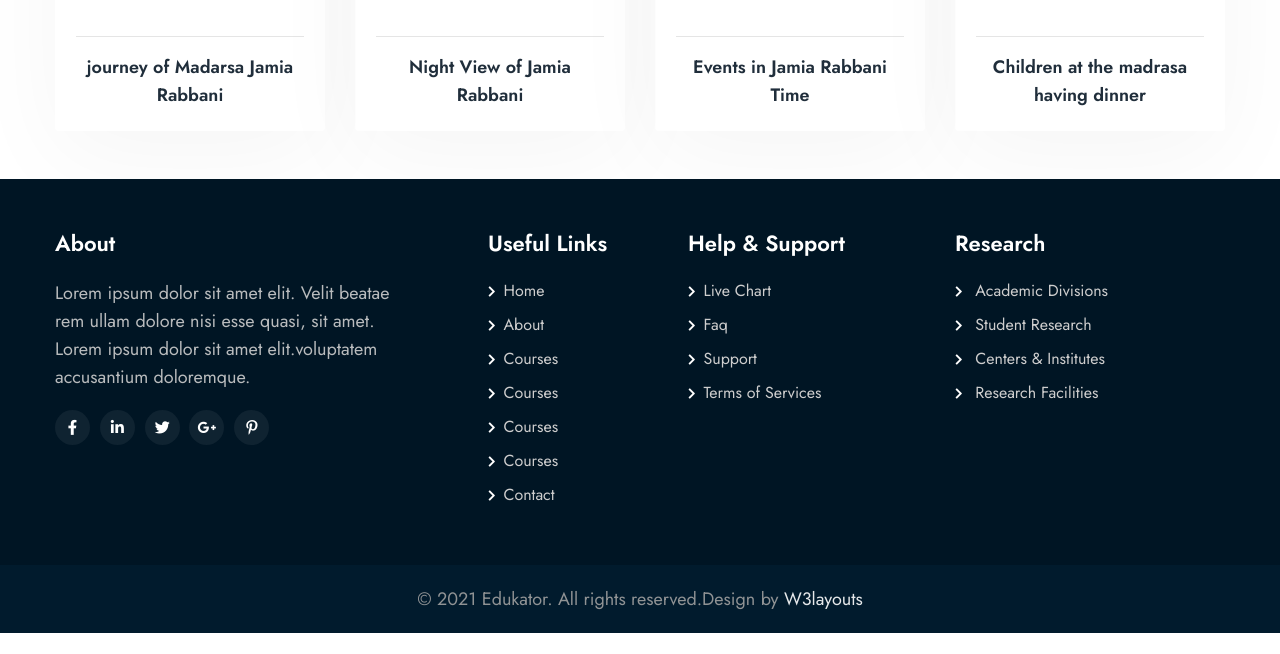
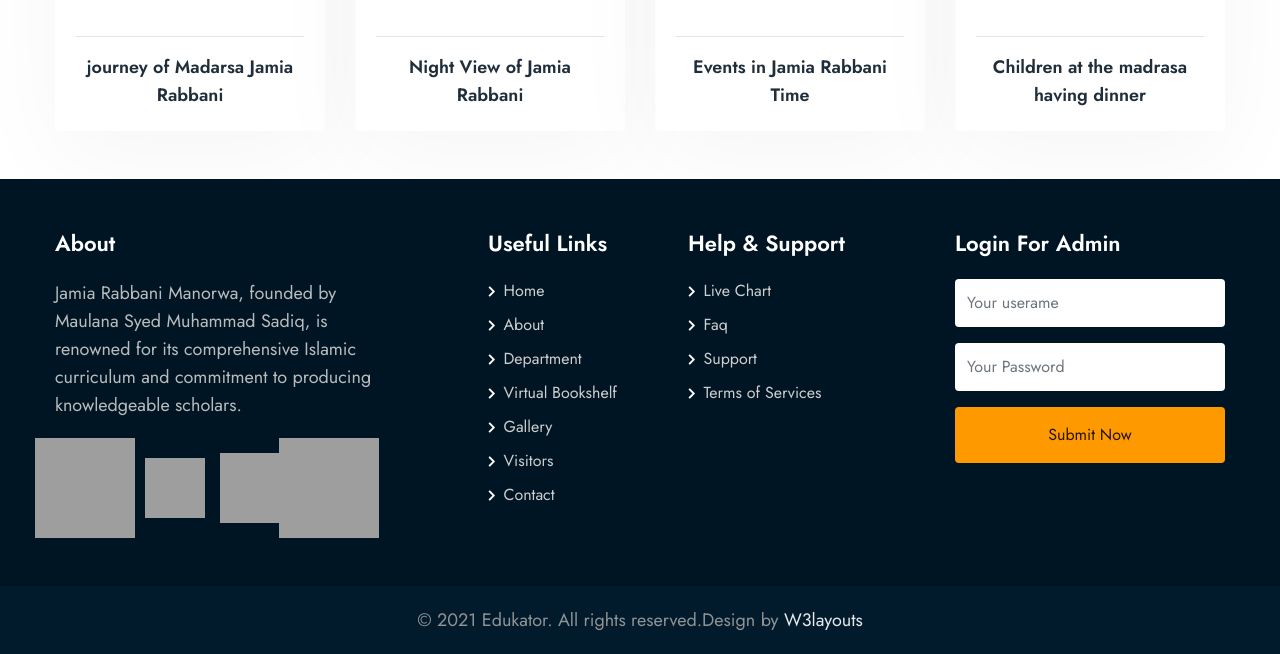
Before and after one commit to nusrat43/Madarsa, a PHP site: page /index.php in a window 1280 px wide. Shown: the part 3442-4096 px from the top of the page. Before the commit the page ends 4075 px from the top, so only its background shows below. Run offline with PHP 8.4, Linux system fonts and the light colour scheme; grey boxes are pictures that could not be loaded.

Commit message:
Resolved merge conflict in footer.php

```diff
--- a/footer.php
+++ b/footer.php
@@ -1,7 +1,6 @@
-
-
 <!DOCTYPE html>
 <html lang="en">
+
 <head>
     <!-- Required meta tags -->
     <meta charset="utf-8">
@@ -10,8 +9,30 @@
     <!-- google fonts -->
     <link href="//fonts.googleapis.com/css2?family=Jost:wght@300;400;600;700&display=swap" rel="stylesheet">
     <!-- Template CSS -->
+
     <link rel="stylesheet" href="assets/css/style-starter.css">
+
+    <style>
+        .columns-2  img {
+            width: 100px;
+            height: 100px;
+        }
+        .columns-2 .two img{
+            width: 60px;
+            height: 60px;
+            margin: 5px;
+        }
+        .columns-2 .three img{
+            width: 70px;
+            height: 70px;
+            margin: 5px;
+        }
+        .image img{
+            margin-left: -20px ;
+        }
+    </style>
 </head>
+
 <body>
 
 
@@ -23,22 +44,15 @@
                 <div class="row sub-columns">
                     <div class="col-lg-4 col-md-6 sub-one-left ab-right-cont pr-lg-5 mb-md-0  mb-4">
                         <h6>About </h6>
-                    <p>Lorem ipsum dolor sit amet elit. Velit beatae rem ullam dolore nisi esse quasi, sit amet.
-                        Lorem ipsum dolor sit amet elit.voluptatem accusantium
-                        doloremque.</p>
+                        <p>Jamia Rabbani Manorwa, founded by Maulana Syed Muhammad Sadiq, is renowned for its comprehensive Islamic curriculum and commitment to producing knowledgeable scholars.</p>
                         <div class="columns-2">
-                        <ul class="social">
-                            <li><a href="#facebook"><span class="fab fa-facebook-f" aria-hidden="true"></span></a>
-                            </li>
-                            <li><a href="#linkedin"><span class="fab fa-linkedin-in" aria-hidden="true"></span></a>
-                            </li>
-                            <li><a href="#twitter"><span class="fab fa-twitter" aria-hidden="true"></span></a>
-                            </li>
-                            <li><a href="#google"><span class="fab fa-google-plus-g" aria-hidden="true"></span></a>
-                            </li>
-                            <li><a href="#pinterest"><span class="fab fa-pinterest-p" aria-hidden="true"></span></a>
-                            </li>
-                        </ul>
+                            <div class="image">
+                                <a href="news.php" class="one"><img src="assets/images/news logo.png" alt=""></a>
+                               <a href="assets/images/books/ishtehar.pdf" class="two"><img src="assets/images/poster.png" alt=""></a>
+                               <a href="assets/images/books/apeel.pdf" class="three"><img src="assets/images/appeal.png" alt=""></a>
+                               <a href="calendar.php" class="one"><img src="assets/images/calendar.png" alt=""></a>
+
+                            </div>
                         </div>
                     </div>
                     <div class="col-lg-2 col-md-6 sub-two-right pl-lg-5">
@@ -48,10 +62,10 @@
                             </li>
                             <li><a href="about.php"><span class="fas fa-chevron-right mr-2"></span>About</a>
                             </li>
-                        <li><a href="Department.php"><span class="fas fa-chevron-right mr-2"></span>Courses</a></li>
-                        <li><a href="Virtual-Bookshelf.php"><span class="fas fa-chevron-right mr-2"></span>Courses</a></li>
-                        <li><a href="Gallery.php"><span class="fas fa-chevron-right mr-2"></span>Courses</a></li>
-                        <li><a href="Visitors.php"><span class="fas fa-chevron-right mr-2"></span>Courses</a></li>
+                            <li><a href="Department.php"><span class="fas fa-chevron-right mr-2"></span>Department</a></li>
+                            <li><a href="Virtual-Bookshelf.php"><span class="fas fa-chevron-right mr-2"></span>Virtual Bookshelf</a></li>
+                            <li><a href="Gallery.php"><span class="fas fa-chevron-right mr-2"></span>Gallery</a></li>
+                            <li><a href="Visitors.php"><span class="fas fa-chevron-right mr-2"></span>Visitors</a></li>
                             <li><a href="contact.html"><span class="fas fa-chevron-right mr-2"></span>Contact</a></li>
                         </ul>
                     </div>
@@ -69,17 +83,33 @@
                         </ul>
                     </div>
                     <div class="col-lg-3 col-md-6 sub-two-right mt-md-0 mt-4">
-                    <h6>Research</h6>
-                    <ul>
-                        <li><a href="#"><span class="fas fa-chevron-right mr-2"></span> Academic Divisions</a>
-                        </li>
-                        <li><a href="#"><span class="fas fa-chevron-right mr-2"></span> Student Research</a>
-                        </li>
-                        <li><a href="#"><span class="fas fa-chevron-right mr-2"></span> Centers & Institutes</a>
-                        </li>
-                        <li><a href="#"><span class="fas fa-chevron-right mr-2"></span> Research Facilities</a></li>
-                    </ul>
+                        <h6>Login For admin</h6>
+                        <form action="login.php" method=post>
+                            <div class="form-group">
+                                <input
+                                    type="text" name="username" id="username"
+                                    class="form-control border-0 py-4"
+                                    placeholder="Your userame"
+                                    required="required" />
                             </div>
+                            <div class="form-group">
+                                <input
+                                    type="password" name="password" id="password"
+                                    class="form-control border-0 py-4"
+                                    placeholder="Your Password"
+                                    required="required" />
+                            </div>
+                            <div>
+                                <button
+                                    class="btn btn-primary btn-block border-0 py-3"
+                                    type="submit">
+                                    Submit Now
+                                </button>
+                            </div>
+                        </form>
+                    </div>
+
+
                 </div>
             </div>
         </div>
@@ -101,6 +131,9 @@
 
 
 
+
+
+
     <!-- Js scripts -->
     <!-- move top -->
     <button onclick="topFunction()" id="movetop" title="Go to top">
@@ -108,7 +141,7 @@
     </button>
     <script>
         // When the user scrolls down 20px from the top of the document, show the button
-        window.onscroll = function () {
+        window.onscroll = function() {
             scrollFunction()
         };
 
@@ -132,8 +165,8 @@
     <script src="assets/js/theme-change.js"></script>
     <!-- disable body scroll which navbar is in active -->
     <script>
-        $(function () {
-            $('.navbar-toggler').click(function () {
+        $(function() {
+            $('.navbar-toggler').click(function() {
                 $('body').toggleClass('noscroll');
             })
         });
@@ -142,7 +175,7 @@
 
     <!--/MENU-JS-->
     <script>
-        $(window).on("scroll", function () {
+        $(window).on("scroll", function() {
             var scroll = $(window).scrollTop();
 
             if (scroll >= 80) {
@@ -153,14 +186,14 @@
         });
 
         //Main navigation Active Class Add Remove
-        $(".navbar-toggler").on("click", function () {
+        $(".navbar-toggler").on("click", function() {
             $("header").toggleClass("active");
         });
-        $(document).on("ready", function () {
+        $(document).on("ready", function() {
             if ($(window).width() > 991) {
                 $("header").removeClass("active");
             }
-            $(window).on("resize", function () {
+            $(window).on("resize", function() {
                 if ($(window).width() > 991) {
                     $("header").removeClass("active");
                 }
@@ -171,4 +204,5 @@
     <script src="assets/js/bootstrap.min.js"></script>
 
 </body>
+
 </html>
```
Lines whose indentation alone changed are shown as unchanged.
